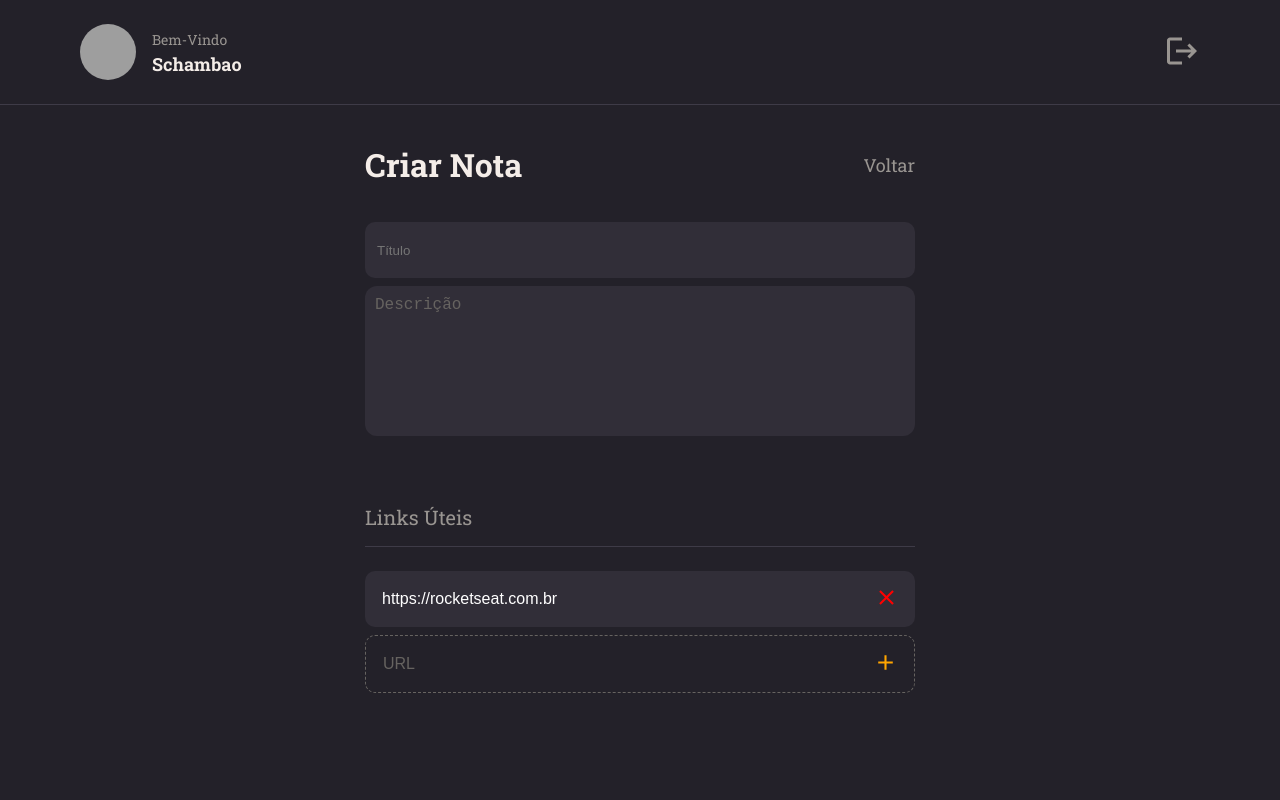
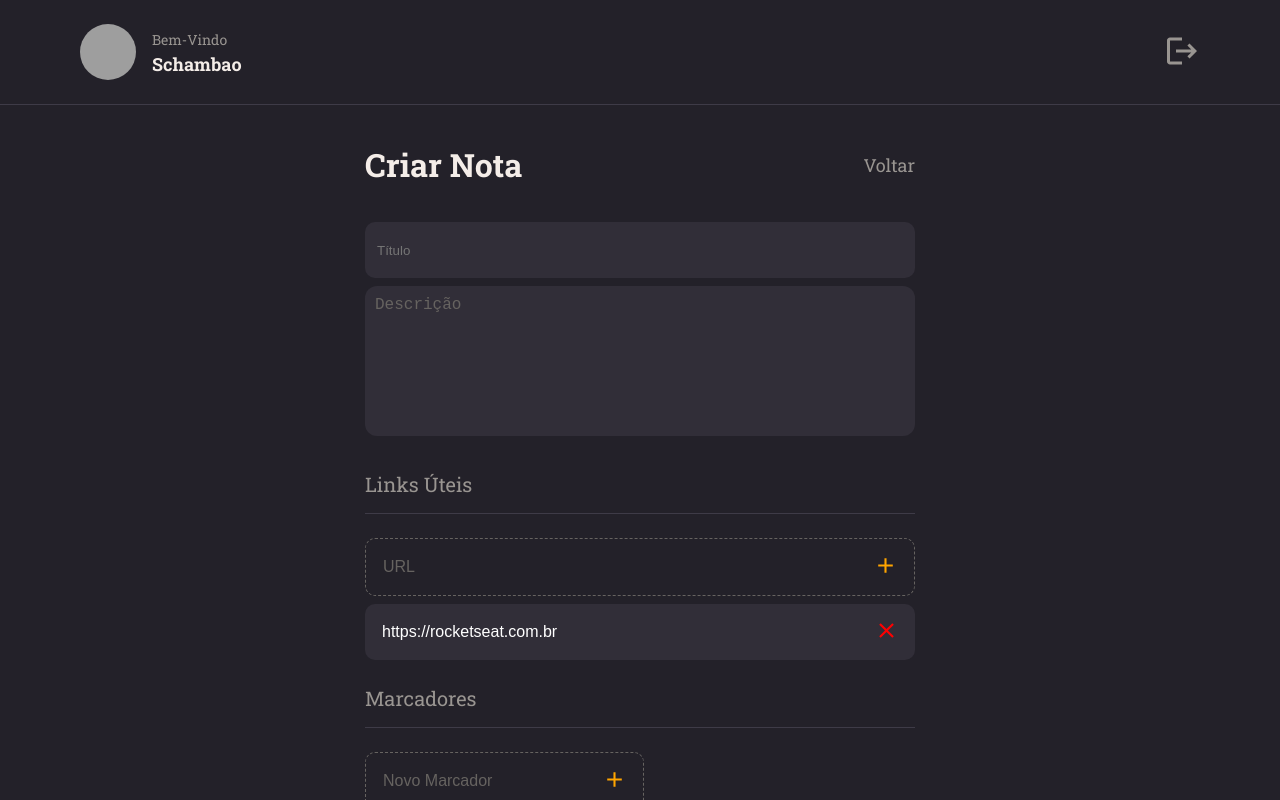
Before and after one commit to Schambin/rocket-notes-front, a React (Vite) app: page / in a window 1280 px wide. Built offline with nearby package versions, Linux system fonts and the light colour scheme; grey boxes are pictures that could not be loaded.

Commit message:
ended links and markers section from noteItem

```diff
--- a/src/components/noteItem/index.jsx
+++ b/src/components/noteItem/index.jsx
@@ -4,7 +4,7 @@ import { MdClose, MdAdd  } from "react-icons/md";
 export function NoteItem({ isNew, value, onClick, ...rest }) {
     return (
         <Container isNew={isNew}>
-            <input type="url" value={value} readOnly={!isNew} {...rest}/>
+            <input type="text" value={value} readOnly={!isNew} {...rest}/>
 
             <button type='button' onClick={onClick} className={isNew ? 'buttonAdd' : 'buttonRemove'}>
                 { isNew ? <MdAdd /> : <MdClose /> }
--- a/src/pages/NewNote/index.jsx
+++ b/src/pages/NewNote/index.jsx
@@ -5,6 +5,7 @@ import { Input } from '../../components/input'
 import { TextArea } from '../../components/textArea'
 import { NoteItem } from '../../components/noteItem'
 import { Section } from '../../components/section'
+import { Button } from '../../components/button'
 
 export function NewNote() {
     return (
@@ -22,9 +23,19 @@ export function NewNote() {
                     <TextArea placeholder="Descrição" />
 
                     <Section title="Links Úteis">
+                        <NoteItem isNew placeholder="URL"/>
                         <NoteItem value="https://rocketseat.com.br" />
-                        <NoteItem isNew={true} placeholder="URL"/>
                     </Section>
+
+                    <Section title="Marcadores">
+                        <div id='tags'>
+                            <NoteItem isNew placeholder="Novo Marcador" />
+                            <NoteItem type="text" value="React" />
+                            <NoteItem type="text" value="Node" />
+                        </div>
+                    </Section>
+
+                    <Button title="Salvar" />
                 </Form>
             </main>
         </Container>
--- a/src/pages/NewNote/styles.js
+++ b/src/pages/NewNote/styles.js
@@ -9,6 +9,11 @@ export const Container = styled.div`
     grid-template-areas:
     "header"
     "content";
+
+    > main {
+        grid-area: "content";
+        overflow-y: auto;
+    };
 `;
 
 export const Form = styled.form`
@@ -26,4 +31,18 @@ export const Form = styled.form`
         font-size: 1.8rem;
         color: ${({ theme }) => theme.COLORS.GRAY_100};
     };
+
+    #tags {
+        display: flex;
+        flex-wrap: wrap;
+        justify-content: space-between;
+    }
+
+    > Section {
+        margin: 2.3rem 0 2.5rem;
+    }
+
+    > Button {
+        margin-top: auto;
+    }
 `;
```
